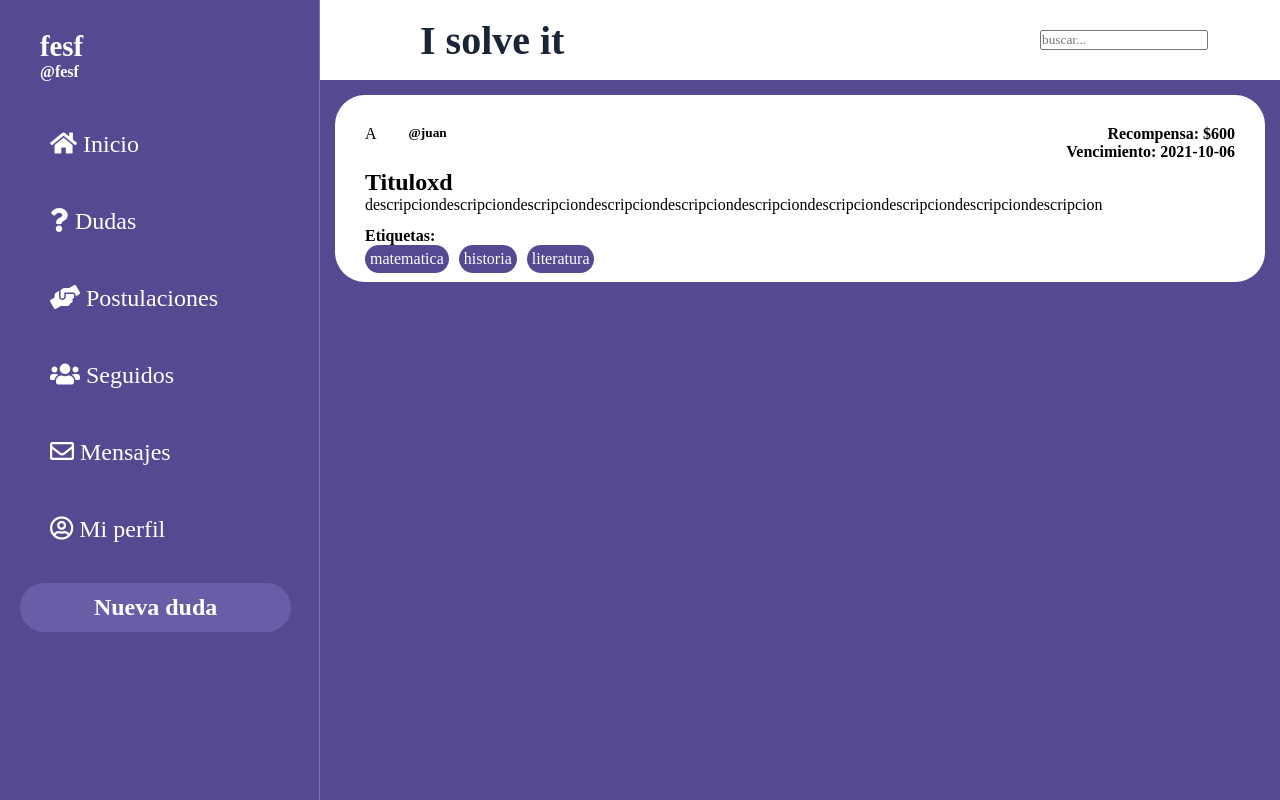
After one commit to Nasher3296/ISolveIt, a PHP site: page /PaginasBalsamiq/postulaciones.php in a window 1280 px wide. The commit adds this page. Run offline with PHP 8.4, Linux system fonts and the light colour scheme; a user stored in the database is signed in; data comes from the database, SQL or seed files in the repository; tables that the repository leaves empty hold one stand-in row (values such as "Sample post"); some libraries are stand-ins or nearby versions.

Commit message:
Añadido postulaciones

```diff
--- a/PaginasBalsamiq/inicio.php
+++ b/PaginasBalsamiq/inicio.php
@@ -36,7 +36,7 @@
             <ul>
                 <li class="botones_sidebar"><a class="a" href="inicio.php"><i class="fas fa-home"></i> Inicio</a></li>
                 <li class="botones_sidebar"><a class="a" href="misdudas.php"><i class="fas fa-question"></i> Dudas</a></li>
-                <li class="botones_sidebar"><a class="a" href=""><i class="fas fa-hands-helping"></i> Postulaciones</a></li>
+                <li class="botones_sidebar"><a class="a" href="postulaciones.php"><i class="fas fa-hands-helping"></i> Postulaciones</a></li>
                 <li class="botones_sidebar"><a class="a" href=""><i class="fas fa-users"></i> Seguidos</a></li>
                 <li class="botones_sidebar"><a class="a" href=""><i class="far fa-envelope"></i> Mensajes</a></li>
                 <li class="botones_sidebar"><a class="a" href="perfil.php"><i class="far fa-user-circle"></i> Mi perfil</a></li>
--- /dev/null
+++ b/PaginasBalsamiq/postulaciones.php
@@ -0,0 +1,101 @@
+<!DOCTYPE html>
+<html lang="es">
+<head>
+    <meta charset="UTF-8">
+    <title>I solve it</title>
+    <!--link para los iconos [NO BORRAR] -->
+    <link rel="stylesheet" href="https://use.fontawesome.com/releases/v5.6.3/css/all.css">
+    <link rel="stylesheet" href="style2.css">
+    <link rel="stylesheet" href="publicacion_plantilla.css">
+</head>
+<body class="grid_container">
+    <?php
+        include('../ImplementarPHP/config.php');
+        session_start();
+    ?>
+    <header class="header">
+        <h1 class="ISolveIt">I solve it</h1>
+        <input class="buscador" type="text" placeholder="buscar...">
+    </header>
+    <aside class="sidebar">
+        <div class="sidebar_usuario">
+            <h4 class="h4"><?php echo $_SESSION['nombre']?></h4>
+            <h5 class="h5">@<?php echo $_SESSION['username']?></h5>
+        </div>
+        <div class="sidebar_menu">
+            <ul>
+                <li class="botones_sidebar"><a class="a" href="inicio.php"><i class="fas fa-home"></i> Inicio</a></li>
+                <li class="botones_sidebar"><a class="a" href="misdudas.php"><i class="fas fa-question"></i> Dudas</a></li>
+                <li class="botones_sidebar"><a class="a" href="postulaciones.php"><i class="fas fa-hands-helping"></i> Postulaciones</a></li>
+                <li class="botones_sidebar"><a class="a" href=""><i class="fas fa-users"></i> Seguidos</a></li>
+                <li class="botones_sidebar"><a class="a" href=""><i class="far fa-envelope"></i> Mensajes</a></li>
+                <li class="botones_sidebar"><a class="a" href="perfil.php"><i class="far fa-user-circle"></i> Mi perfil</a></li>
+            </ul>
+        </div>
+        <a href="nuevaPublicacion.php"><h2 class="h2">Nueva duda</h2></a>
+    </aside>
+    <div class="main">
+        <?php
+            $consultaConcurso = $conn->prepare("SELECT id_consulta FROM concurso WHERE id_us = '".$_SESSION['id_us']."'");
+            $consultaConcurso ->execute();
+            while ($resultadoConcurso = $consultaConcurso->fetch(PDO::FETCH_ASSOC)) {
+                $consultaConsulta = $conn->prepare("SELECT * FROM consulta WHERE id_consulta = '".$resultadoConcurso['id_consulta']."'");
+                $consultaConsulta ->execute();
+                if($resultadoConsulta = $consultaConsulta->fetch(PDO::FETCH_ASSOC)){
+
+
+                    $consultaUsr = $conn->prepare("SELECT * FROM usuario WHERE id_us = '".$resultadoConsulta['id_us']."'");
+                    $consultaUsr ->execute();
+                    $resultadoUsr = $consultaUsr->fetch(PDO::FETCH_ASSOC);
+
+
+
+                    echo'
+                    <div class="publicacion_preview">
+                    <div class="data">
+                        <div class="foto">
+                            A
+                            <!--<img class="fotoPerfil" src="recursos/fotoPerfil/'.$resultadoUsr['imagen'].'.png" alt="'.$resultadoUsr['username'].'">-->
+                        </div>
+                        <div class="usuario">
+                            <h4>'.$resultadoUsr["nombre"].'</h4>
+                            <h5>@'.$resultadoUsr["username"].'</h5>
+                        </div>
+                        <div class="recoyvenc">
+                            <h4>Recompensa: $'.$resultadoConsulta["recompensa"].'</h4>
+                            <!--Para el vencimiento un simbolito de reloj y el tiempo restante-->
+                            <h4>Vencimiento: '.$resultadoConsulta["fecha_limite"].'</h4>
+                        </div>
+                    </div>
+                    <div class="cuerpo">
+                        <h2>'.$resultadoConsulta['titulo'].'</h2>
+                        <!--Descripcion-->
+                        <p>'.$resultadoConsulta['descripcion'].'</p>
+                    </div>
+                    <div class="tags">
+                        <!--Que aparezcan iconos de archivos en caso de haberlos, similar a gmail-->
+                        <h4>Etiquetas: </h4>
+                        <ul class="tags_list">
+                    ';
+                    $consultaTagCons = $conn->prepare("SELECT tag_cons FROM tag_cons WHERE id_cons = '".$resultadoConsulta['id_consulta']."'");
+                    $consultaTagCons ->execute();
+                    while($resultadoTagCons = $consultaTagCons->fetch(PDO::FETCH_ASSOC)){
+                        $consultaTag = $conn->prepare("SELECT tag FROM tag WHERE id = '".$resultadoTagCons['tag_cons']."'");
+                        $consultaTag ->execute();
+                        while($resultadoTag = $consultaTag->fetch(PDO::FETCH_ASSOC)){
+                            echo'<li class="tag">'.$resultadoTag['tag'].'</li>';
+                        }
+                    }
+
+
+                    echo'
+                                </ul>
+                            </div>
+                        </div>
+                    ';
+                }
+            }
+        ?>
+    </div>
+</body>
+</html>
```
Also changed, not shown: PaginasBalsamiq/misdudas.php (+12 -9 lines).
